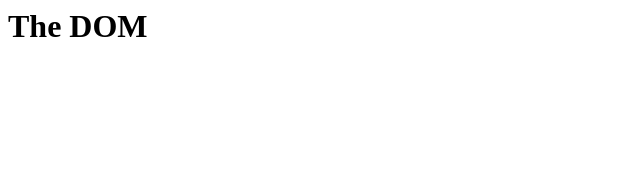
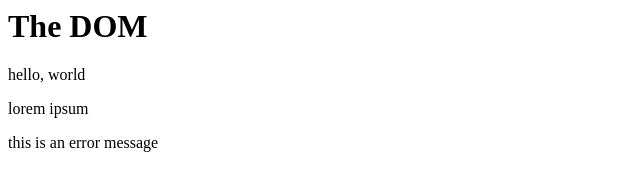
Before and after one commit to Mona-Ak/modernJavascript-NetNinja, a plain HTML site: page chapter_6/index.html in a window 1280 px wide. Shown: the whole page, without its empty margins (0-640 px from the left). Drawn offline with Linux system fonts and the light colour scheme.

Commit message:
adding html tags

```diff
--- a/chapter_6/index.html
+++ b/chapter_6/index.html
@@ -8,6 +8,12 @@
 <body>
     <h1>The DOM</h1>
 
+    <div>
+        <p>hello, world</p>
+        <p>lorem ipsum</p>
+        <p class="error">this is an error message</p>
+    </div>
+
     <script src="sandbox.js"></script>
 </body>
 </html>
```
